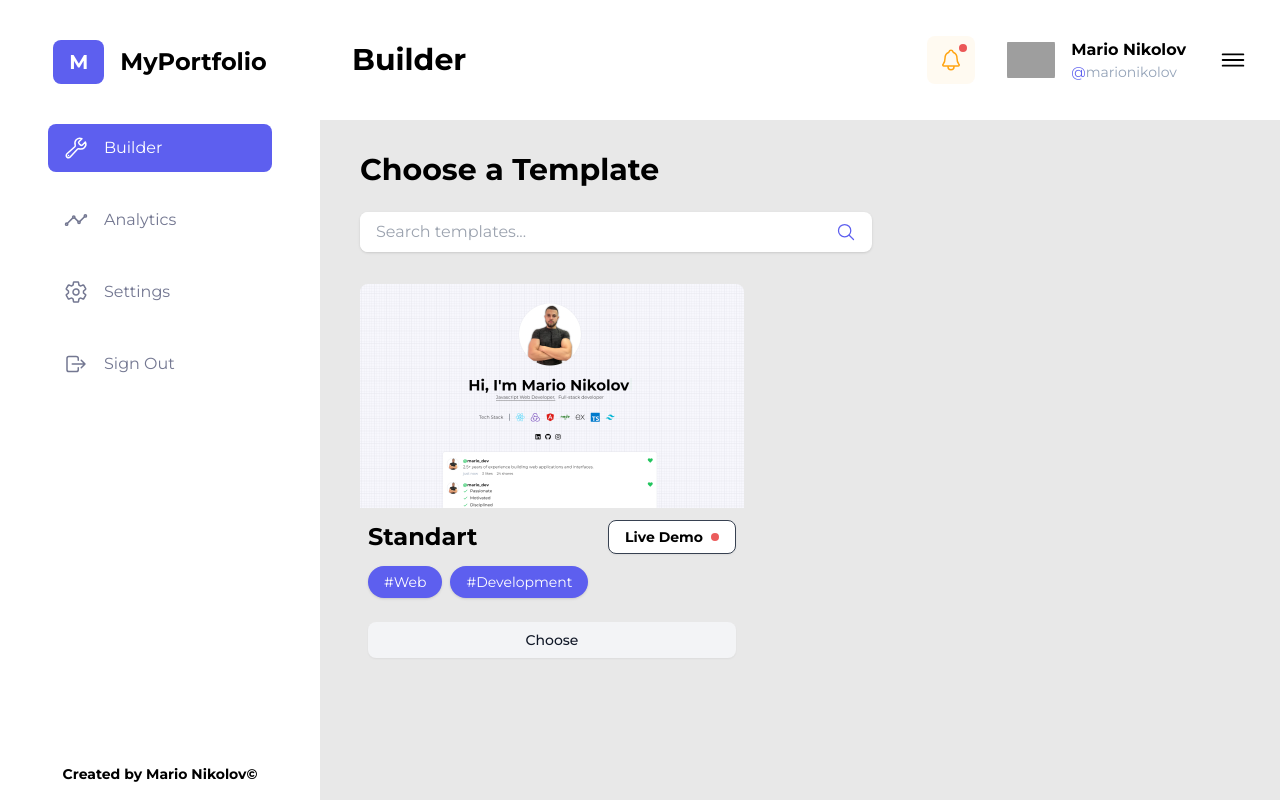
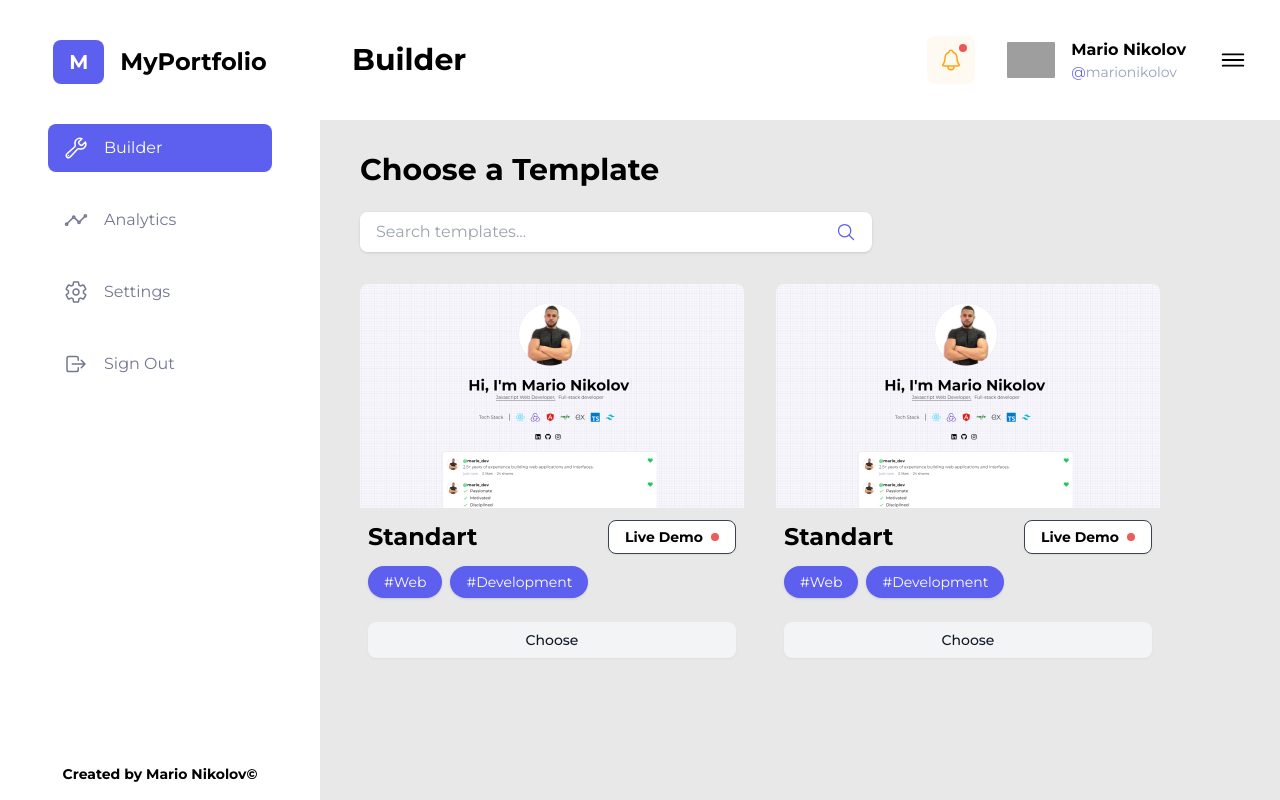
Before and after one commit to marionikolov17/Portfolio-Builder, a React (Vite) app in the folder client/: page / in a window 1280 px wide. Built offline with nearby package versions, Linux system fonts and the light colour scheme; grey boxes are pictures that could not be loaded.

Commit message:
Create choose template section responsive

```diff
--- a/client/src/features/builder/ChooseTemplates/ChooseTemplates.jsx
+++ b/client/src/features/builder/ChooseTemplates/ChooseTemplates.jsx
@@ -4,17 +4,18 @@ import TemplateCard from "../TemplateCard/TemplateCard";
 export default function ChooseTemplates() {
   return (
     <>
-      <div className="w-full px-10">
+      <div className="w-full px-4 sm:px-10">
         <h1 className="mt-8 text-3xl font-bold">Choose a Template</h1>
         <form className="mt-6">
-            <div className="flex items-center relative bg-white max-w-lg rounded-lg shadow overflow-hidden">
+            <div className="flex items-center justify-center sm:justify-start relative bg-white max-w-lg rounded-lg shadow overflow-hidden">
                 <input type="text" placeholder="Search templates..." className="ps-4 outline-none py-2 grow shrink-0" required />
                 <button className="py-2 flex items-center shrink-0 px-4">
                   <IoSearchOutline className="text-primaryBlue text-xl"/>
                 </button>
             </div>
         </form>
-        <div className="mt-8 grow flex-wrap flex gap-8">
+        <div className="mt-8 grow flex-wrap flex justify-center sm:justify-start sm:gap-8">
+          <TemplateCard />
           <TemplateCard />
         </div>
       </div>
--- a/client/src/features/builder/TemplateCard/TemplateCard.jsx
+++ b/client/src/features/builder/TemplateCard/TemplateCard.jsx
@@ -3,7 +3,7 @@ import { Link } from "react-router-dom";
 export default function TemplateCard() {
     return (
         <>
-            <div className="w-96 h-96 overflow-hidden rounded-lg">
+            <div className="w-full sm:w-96 h-96 mb-4 overflow-hidden rounded-lg">
                 {/* Image */}
                 <div className="w-full h-56 flex justify-center overflow-hidden">
                     <img src="/images/test1.png" className="object-cover" alt="template image" />
```
